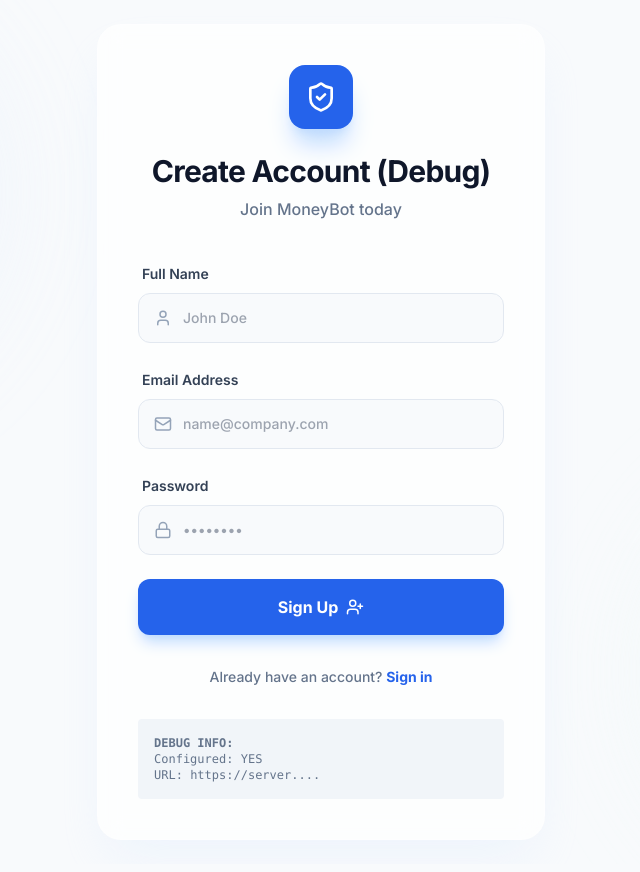
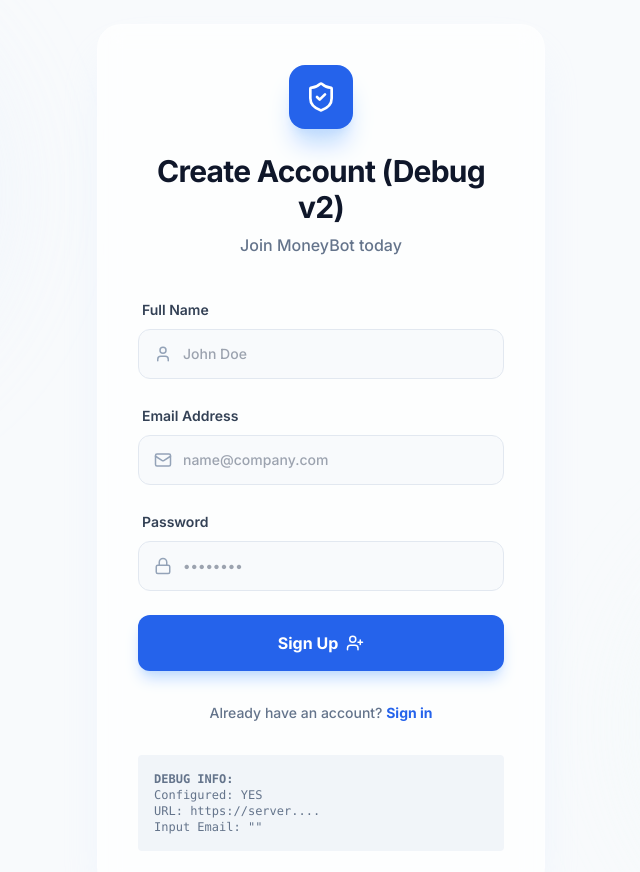
Before and after one commit to vaishnavigandala202-rgb/money-bot, a React (Vite) app in the folder frontend/: page /signup in a window 1280 px wide. Shown: the top 872 px of the page, without its empty margins (319-959 px from the left). Built offline with nearby package versions, Linux system fonts and the light colour scheme; no server answers.

Commit message:
Relax validation, add input viewer

```diff
--- a/frontend/src/pages/Signup.jsx
+++ b/frontend/src/pages/Signup.jsx
@@ -94,7 +94,7 @@
                         <div className="w-16 h-16 bg-blue-600 rounded-2xl flex items-center justify-center text-white mx-auto mb-6 shadow-xl shadow-blue-200">
                             <ShieldCheck size={32} />
                         </div>
-                        <h1 className="text-3xl font-bold tracking-tight text-slate-900 mb-2">Create Account (Debug)</h1>
+                        <h1 className="text-3xl font-bold tracking-tight text-slate-900 mb-2">Create Account (Debug v2)</h1>
                         <p className="text-slate-500 font-medium">Join MoneyBot today</p>
                     </div>
 
@@ -141,7 +141,7 @@
                                     placeholder="name@company.com"
                                     className="w-full pl-11 pr-4 py-3.5 bg-slate-50 border border-slate-200 rounded-xl focus:outline-none focus:ring-2 focus:ring-blue-500/20 focus:border-blue-500 transition-all text-sm font-medium"
                                     value={email}
-                                    onChange={(e) => setEmail(e.target.value.replace(/[^a-zA-Z0-9@._-]/g, ""))}
+                                    onChange={(e) => setEmail(e.target.value)}
                                 />
                             </div>
                         </div>
@@ -184,6 +184,7 @@
                             <p className="font-bold">DEBUG INFO:</p>
                             <p>Configured: {isConfigured ? 'YES' : 'NO'}</p>
                             <p>URL: {debugUrl.substring(0, 15)}...</p>
+                            <p>Input Email: "{email}"</p>
                         </div>
                     </div>
                 </div>
```
